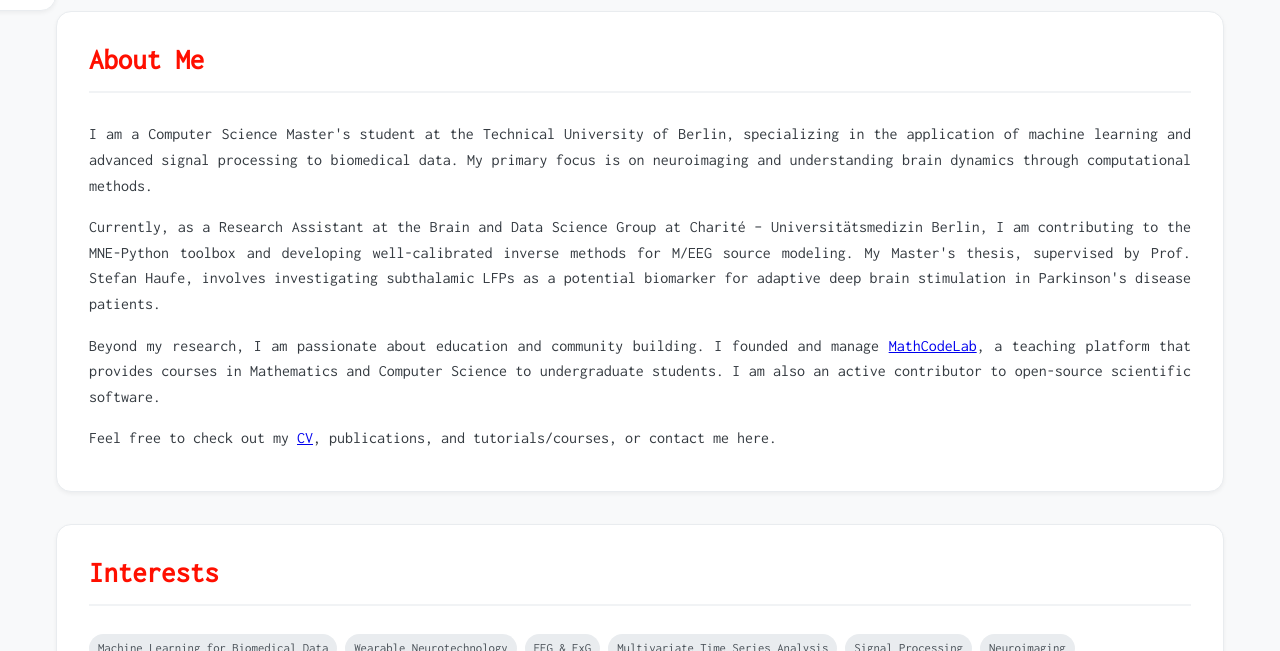
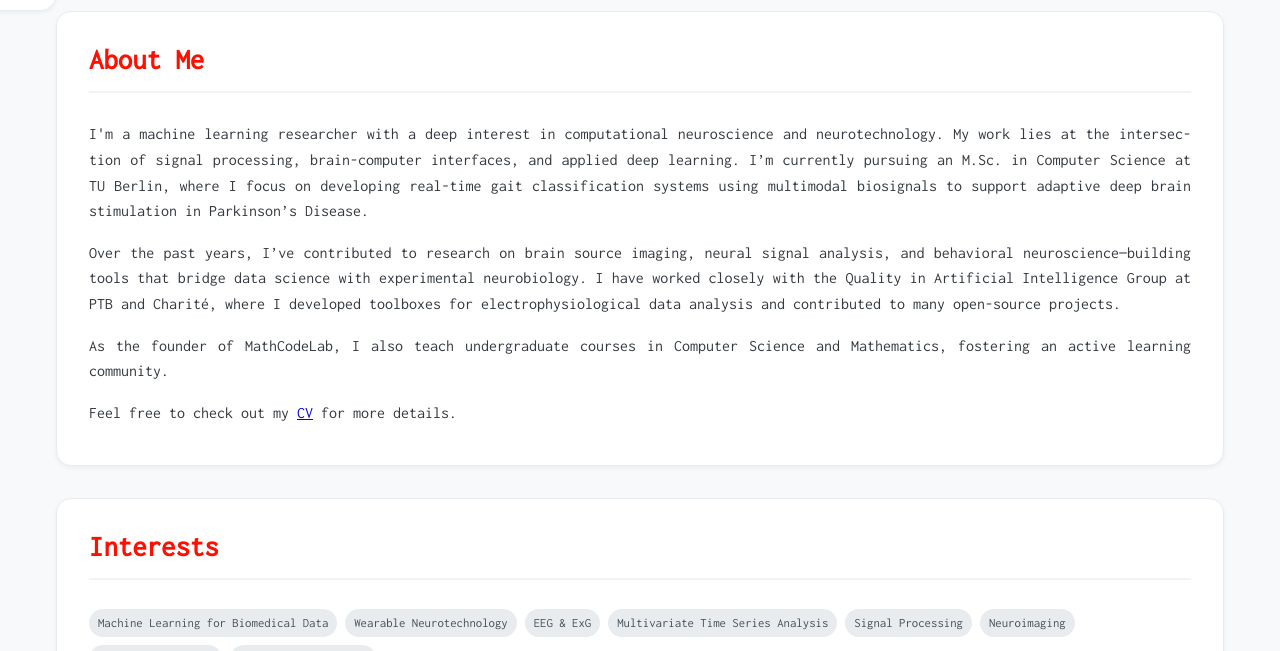
Before and after one commit to orabe/orabe.github.io, a plain HTML site: page index.html in a window 1280 px wide. Shown: the part 689-1340 px from the top of the page. Drawn offline with Linux system fonts and the light colour scheme.

Commit message:
update "About Me" section for clarity and conciseness

```diff
--- a/index.html
+++ b/index.html
@@ -53,18 +53,12 @@
       <div class="main-content">
         <section id="about-me">
           <h2>About Me</h2>
-          <p>
-            I am a Computer Science Master's student at the Technical University of Berlin, specializing in the application of machine learning and advanced signal processing to biomedical data. My primary focus is on neuroimaging and understanding brain dynamics through computational methods.
-          </p>
-          <p>
-            Currently, as a Research Assistant at the Brain and Data Science Group at Charité – Universitätsmedizin Berlin, I am contributing to the MNE-Python toolbox and developing well-calibrated inverse methods for M/EEG source modeling. My Master's thesis, supervised by Prof. Stefan Haufe, involves investigating subthalamic LFPs as a potential biomarker for adaptive deep brain stimulation in Parkinson's disease patients.
-          </p>
-          <p>
-            Beyond my research, I am passionate about education and community building. I founded and manage <a href="http://www.MathCodeLab.de" target="_blank" rel="noopener noreferrer">MathCodeLab</a>, a teaching platform that provides courses in Mathematics and Computer Science to undergraduate students. I am also an active contributor to open-source scientific software.
-          </p>
-          <p>
-            Feel free to check out my <a href="pages/cv.html">CV</a>, publications, and tutorials/courses, or contact me here.
-          </p>
+          <p>I'm a machine learning researcher with a deep interest in computational neuroscience and neurotechnology. My work lies at the intersection of signal processing, brain-computer interfaces, and applied deep learning. I’m currently pursuing an M.Sc. in Computer Science at TU Berlin, where I focus on developing real-time gait classification systems using multimodal biosignals to support adaptive deep brain stimulation in Parkinson’s Disease.</p>
+          <p>Over the past years, I’ve contributed to research on brain source imaging, neural signal analysis, and behavioral neuroscience—building tools that bridge data science with experimental neurobiology. I have worked closely with the Quality in Artificial Intelligence Group at PTB and Charité, where I developed toolboxes for electrophysiological data analysis and contributed to many open-source projects.</p>
+
+          <p>As the founder of MathCodeLab, I also teach undergraduate courses in Computer Science and Mathematics, fostering an active learning community.</p>
+
+          <p>Feel free to check out my <a href="pages/cv.html">CV</a> for more details.</p>
         </section>
 
         <section id="interests">
```
